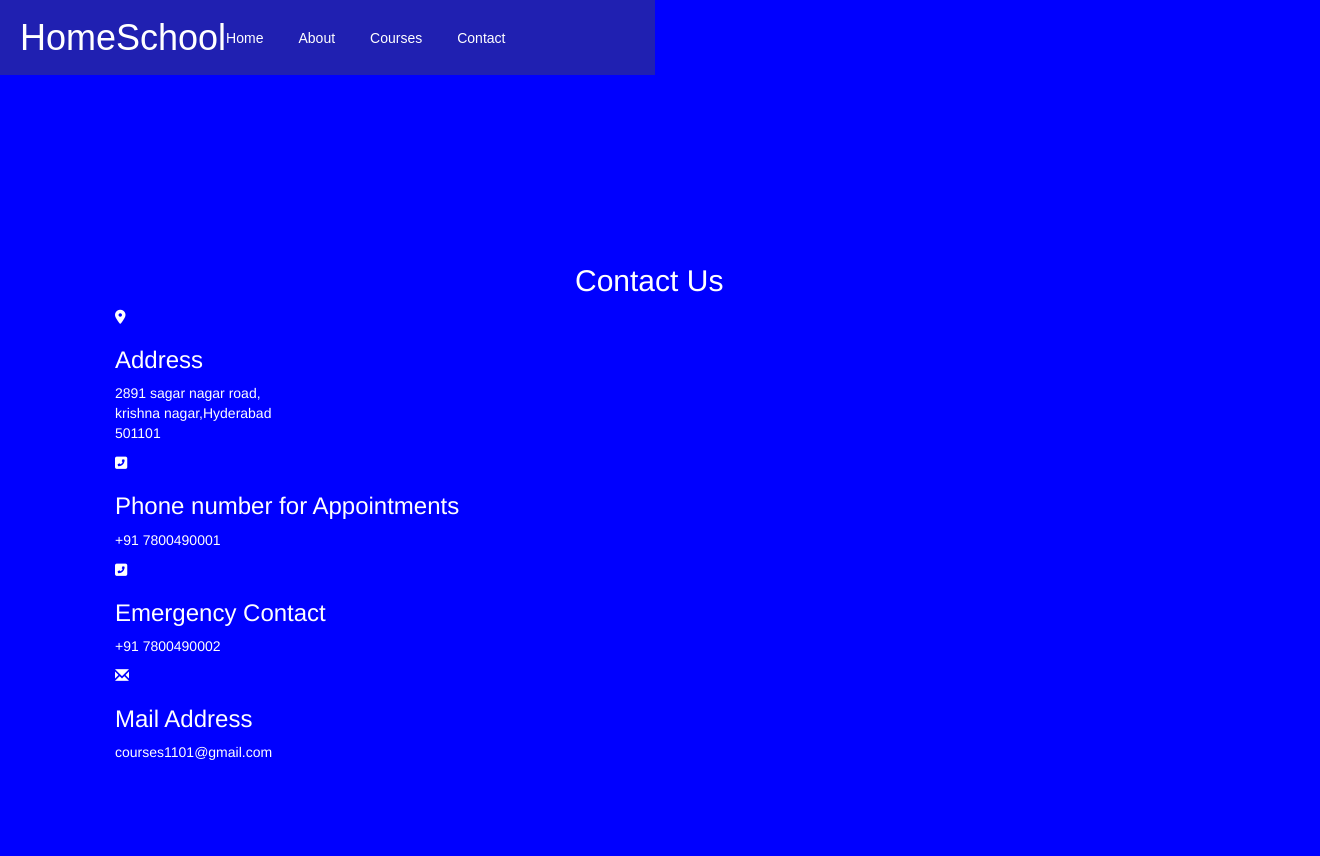
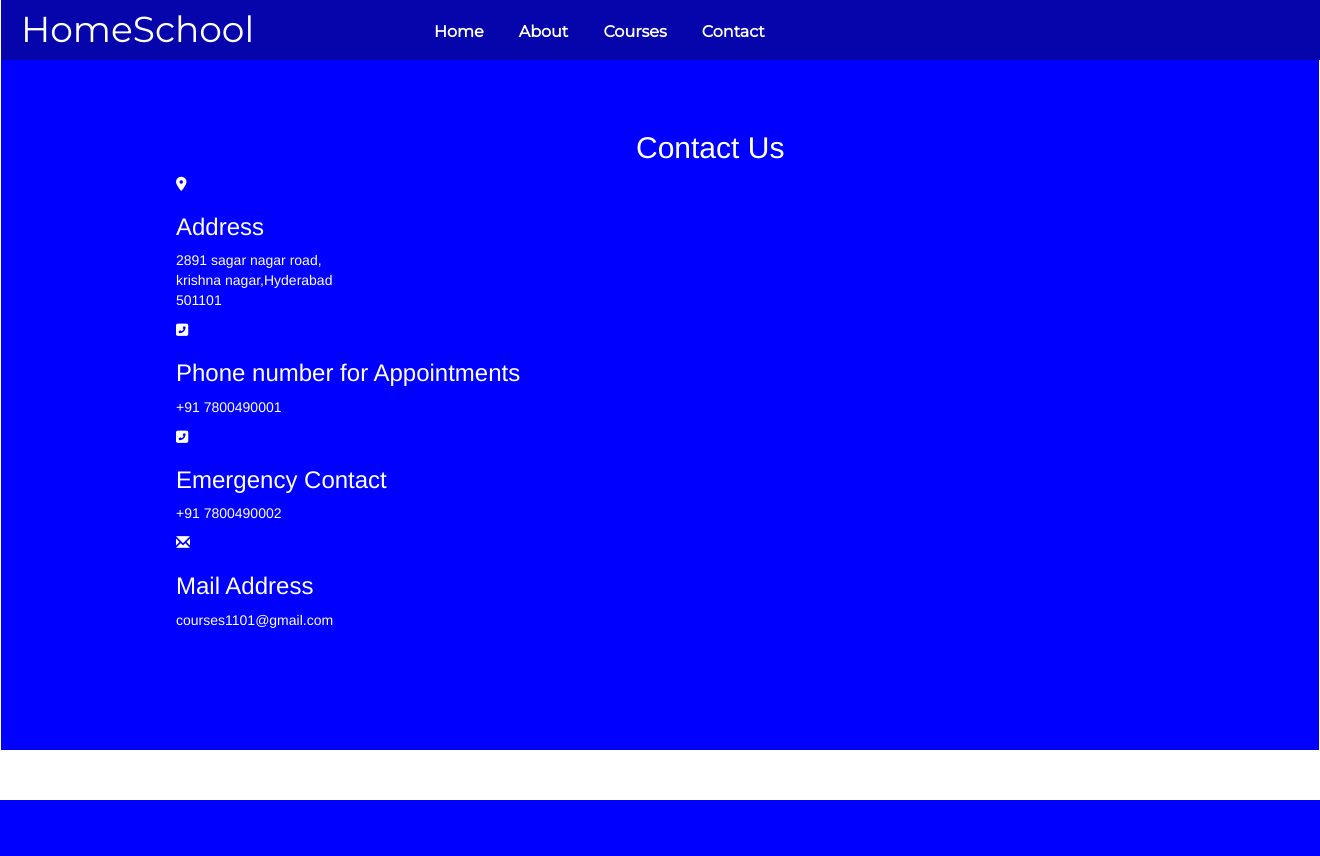
Before and after one commit to kundanad26/online_course, a PHP site: page /contact.html in a window 1320 px wide. After the commit the page ends 800 px from the top, so only its background shows below. Run offline with PHP 8.4, Linux system fonts and the light colour scheme; some libraries are stand-ins or nearby versions.

Commit message:
changed contact

```diff
--- a/contact.html
+++ b/contact.html
@@ -4,6 +4,7 @@
 
         <link rel="stylesheet" href="https://maxcdn.bootstrapcdn.com/bootstrap/4.7.0/css/bootstrap.min.css">
         <link rel="stylesheet" href="stylecontact.css" >
+        <link href="https://fonts.googleapis.com/css2?family=Merriweather&family=Montserrat&family=Sacramento&display=swap" rel="stylesheet">
         <link rel="stylesheet" href="./css/contact.css">
         <link rel="stylesheet" href="https://maxcdn.bootstrapcdn.com/bootstrap/3.3.7/css/bootstrap.min.css">
         <link rel="stylesheet" href="https://fonts.googleapis.com/icon?family=Material+Icons">
@@ -14,10 +15,10 @@
         <section id="header">
             <div class="header-container">
                 <div class="nav">
-                            <div class="menu" style="height: 75px ;">
-                                <h1 class="header-title" style="font-family:'Montserrat', sans-serif ;margin-left: 20px;font-weight: 500; color: white; margin-top: 10px;">HomeSchool</h1><br>
+                    <div class="menu">
+                        <h1 class="header-title" style="font-family:'Montserrat', sans-serif ;margin-left: 20px;font-weight: 500; color: white; margin-top: 30px;">HomeSchool</h1><br>
                         <div class="links">
-                                <div class="menu-links"><a href="index.html" style="text-decoration:none ;color: white; ">Home</a></div>
+                        <div class="menu-links"><a href="index.html" style="text-decoration:none ;color: white;">Home</a></div>
                         <div class="menu-links"><a href="about.html" style="text-decoration:none;color: white">About</a></div>
                         <div class="menu-links"><a href="course.html" style="text-decoration:none;color: white">Courses</a></div>
                         <div class="menu-links"><a href="contact.html" style="text-decoration:none;color: white">Contact</a></div>
@@ -26,7 +27,7 @@
                 </div>
             </div>
         </section>
-        <section class="contact" >
+        <section class="contact" style="border: 60px solid blue; margin-bottom:0px ;" >
             <div class="container">
                 <div class="content" style="margin-left: 460px;">
                     <h2 >Contact Us</h2>
--- a/css/contact.css
+++ b/css/contact.css
@@ -1,9 +1,26 @@
 @import url('https://fonts.googleapis.com/css2?family=Poppins:wght@200;300;400;500;600;700;800;900&display=swap');
 *{
-    margin:0;
-    padding:0;
-    box-sizing: border-box;
+    margin: 0;
+    padding: 0;
+    border: 0;
+    outline: 0;
+    text-decoration: none;
+    list-style: none;
 
+}
+html
+{
+    height: 100%;
+    overflow-y: scroll;
+}
+body
+{
+    font-family: 'Montserrat', sans-serif;
+    background-color: blue;
+    color: white;
+    min-height: 100%;
+    padding-bottom: 20px;
+    border: 1px solid  transparent;
 }
 .main1
 {
@@ -17,26 +34,51 @@
         display: flex;
 
     }
+    .nav{
+        background: transparent;
+        width: 100%;
+        position: fixed;
+        top:0;
+        bottom: 15rem;
+        z-index: 11;
+        height: 100px;
+        margin-bottom: 5000px;
+    }
+    .header-content{
+        flex:1;
+        display: flex;
+        justify-content: center;
+        flex-direction: column;
+        padding: 0px;
+        margin-bottom: 55px;
+    }
+    .nav
+    {
+        background-color:rgb(5, 5, 171);
+        height: 60px;
+
+    }
+    .links
+    {
+        display: flex;
+        gap:35px;
+        margin-left: 180px;
+        padding-right: 150px;
+        font-weight:800;
+        font: 1em;
+        margin-top: 25px;
+        font-size: medium;
+        font-family:'Montserrat', sans-serif; ;
+
+    }
     .menu{
         display: flex;
         top:13rem;
-        background-color:rgb(32, 32, 177);
         height:4rem;
         align-items: center;
         justify-content:space-between;
         display: flex;
         gap: 0px;
-
-    }
-    .links
-    {
-        margin-top: 30px;
-        display: flex;
-        gap:35px;
-        padding-right: 150px;
-        font-weight:500;
-
-        font-family: 16px 'Montserrat', sans-serif; ;
 
     }
 
@@ -57,26 +99,6 @@
     padding-top: 10px;
 }
 
-.menubar ul
-{
-    float:left;
-    display:flex;
-    justify-content: center;
-    align-items: center;
-}
-
-.menubar ul li a
-{
-    text-decoration: none;
-    color: white;
-    font: family 16px'Montserrat', sans-serif;;
-    font-weight: 300;
-    transition: 0.4s ease-in-out;
-}
-.menubar ul li a:hover
-{
-    color:brown;
-}
 .contact{
 
     min-height:87vh ;
@@ -88,7 +110,7 @@
     background-color: blue;
     color:white;
     background-position: center;
-    background-size: cover;
+
 
 }
 .menu-links a:hover
@@ -105,33 +127,6 @@
     padding: 0px;
     margin-bottom: 55px;
 }
-.nav
-{
-    background-color:blue;
-    height: 160px;
-
-}
-.links
-{
-    display: flex;
-    gap:35px;
-    margin-bottom: 30px;
-    padding-right: 150px;
-    font-weight:800;
-    font: 1em sans-serif;
-    font-family:'Montserrat', sans-serif; ;
-
-}
-.menu{
-    display: flex;
-    top:13rem;
-    height:4rem;
-    align-items: center;
-    justify-content:space-between;
-    display: flex;
-    gap: 0px;
-
-}
 .container
 {
     background-color:blue;
--- a/css/courses.css
+++ b/css/courses.css
@@ -3,6 +3,7 @@
         margin:0;
 
     }
+
     .header-title
     {
         color:black ;
@@ -31,10 +32,6 @@
         padding: 0px 50px;
         margin-bottom: 55px;
     }
-    /* .nav
-    {
-        background-color:rgba(30, 30, 173, 0.878);;
-    } */
 
     .menu{
         display: flex;
--- a/css/styles.css
+++ b/css/styles.css
@@ -192,7 +192,6 @@ header
 }
 .faqs__container{
     display: grid;
-
     grid-template-columns: 1fr 1fr;
     gap: 1rem;
 }
```
Lines whose indentation alone changed are shown as unchanged.
